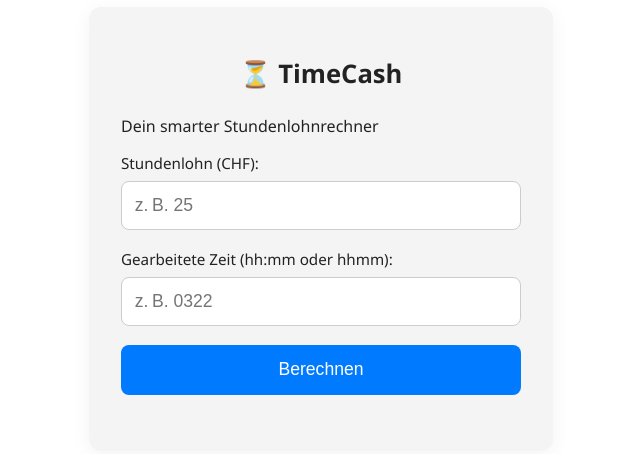
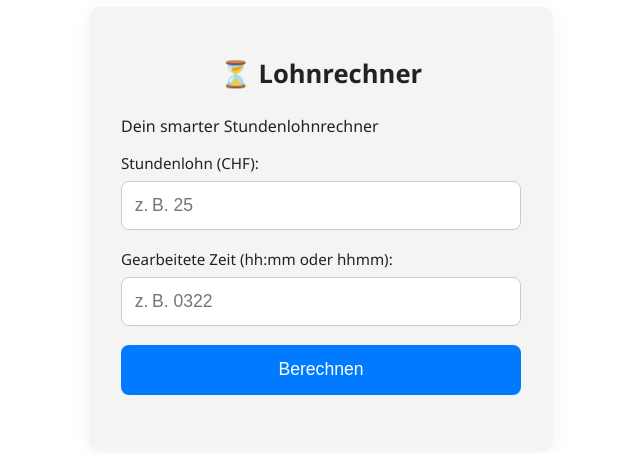
Before and after one commit to Ravanellol/timecash, a plain HTML site: page index.html in a window 1280 px wide. Shown: the part 203-657 px from the top of the page, without its empty margins (319-959 px from the left). Drawn offline with Linux system fonts and the light colour scheme.

Commit message:
Update index.html

```diff
--- a/index.html
+++ b/index.html
@@ -8,7 +8,7 @@
 </head>
 <body>
   <div class="wrapper">
-    <h1>⏳ TimeCash</h1>
+    <h1>⏳ Lohnrechner</h1>
     <p class="subtitle">Dein smarter Stundenlohnrechner</p>
 
     <label for="rate">Stundenlohn (CHF):</label>
```
